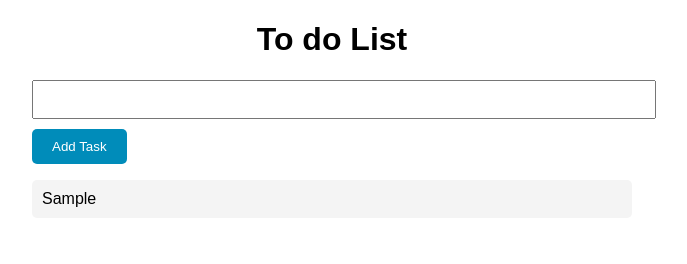
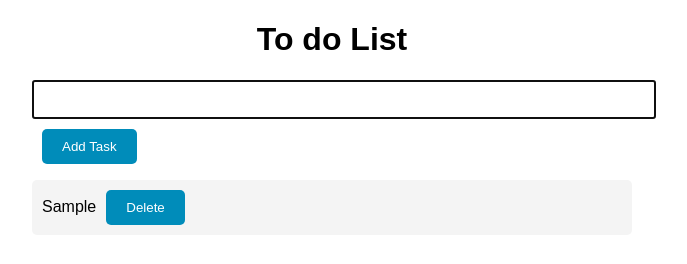
Before and after one commit to Vikashtomar/-JAVASCRIPT-Projects, a plain HTML site: page todo-list/index.html in a window 1280 px wide. Both pictures are taken after typing "Sample" into the empty fields and a click on the button "Add Task". Shown: the whole page, without its empty margins (308-995 px from the left). Drawn offline with Linux system fonts and the light colour scheme.

Commit message:
add deletion

```diff
--- a/todo-list/index.html
+++ b/todo-list/index.html
@@ -35,6 +35,7 @@
             padding: 10px;
             margin-bottom: 5px;
             border-radius: 5px;
+
         }
 
         button{
@@ -44,6 +45,7 @@
             padding: 10px 20px;
             cursor: pointer;
             border-radius: 5px;
+            margin-left: 10px;
 
         }
     </style>
@@ -56,6 +58,8 @@
         <h1>To do List</h1>
         <input type="text" id="taskInput" placeholder="Enter a new task">
         <button onclick="addTask()">Add Task</button>
+
+        <!-- <button onclick="dltBtn()">Remove Task</button> -->
         <ul id="taskList">
 
         </ul>
@@ -64,9 +68,9 @@
 
     <script>
      // FUNCTIONALITY  to add
+     let taskList = document.getElementById("taskList");
      function addTask(){
         let taskInp = document.getElementById("taskInput");
-        let taskList = document.getElementById("taskList");
         let taskText = taskInp.value;
 
         if(taskText.trim() === "")
@@ -76,20 +80,31 @@
         }
         var li = document.createElement("li");
         li.textContent = taskText;
+        // taskList.appendChild(li);
+
+        // taskInp.value = " ";
+
+
+        //funtionality of deletaion
+
+        var deleteBtn = document.createElement("button");
+        deleteBtn.textContent = "Delete";
+        deleteBtn.onclick = function(){
+            li.remove();
+        }
+        // append delete button to the list item
+        li.appendChild(deleteBtn);
         taskList.appendChild(li);
 
         taskInp.value = " ";
+        taskInp.focus()
      }
 
-     let dltbtn= document.createElement("button");
-     dltbtn.textContent = "Delete";
-     dltbtn.onclick = function(){
-        li.remove();
 
-     };
-     li.appendChild(dltbtn)
-     taskList.appendChild(li);
-     taskInp.value = "";
+
+
+
+
 
     </script>
 </body>
```
